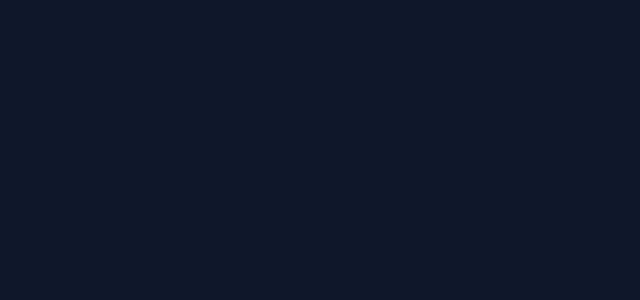
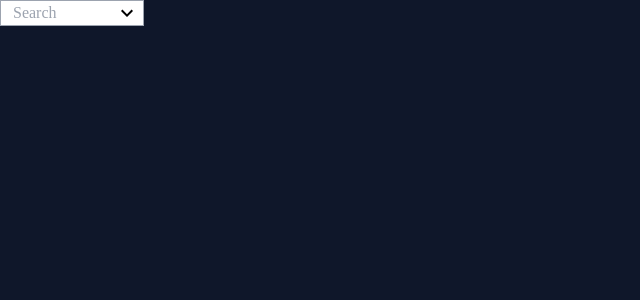
Before and after one commit to LokeshwarPrasad3/Student-Project-Hub, a React (Create React App) app in the folder Frontend/: page /select in a window 1280 px wide. Before the commit this address had no page. Shown: the top 300 px of the page, without its empty margins (0-640 px from the left). Built offline with nearby package versions, Linux system fonts and the light colour scheme; a web font is replaced by a local one.

Commit message:
Initialize custom Selection input

```diff
--- a/Frontend/src/App.js
+++ b/Frontend/src/App.js
@@ -6,7 +6,7 @@ import ProfilePage from './Pages/ProfilePage'
 import ProjectPage from './Pages/ProjectPage'
 import DocsPage from './Pages/DocsPage';
 import MessagePage from './Pages/MessagePage';
-
+import CustomSelection from './Components/CustomInput/CustomSelection';
 
 
 function App() {
@@ -25,6 +25,7 @@ function App() {
         <Route path="/docs" element={<DocsPage />} />
         {/* Messages page */}
         <Route path="/message" element={<MessagePage />} />
+        <Route path="/select" element={<CustomSelection />} />
 
       </Routes>
     </>
--- /dev/null
+++ b/Frontend/src/Components/CustomInput/CustomSelection.jsx
@@ -0,0 +1,51 @@
+import React, { useState } from 'react'
+import ExpandMoreIcon from '@mui/icons-material/ExpandMore';
+
+
+const CustomSelection = () => {
+
+    const [inputValue, setInputValue] = useState("");
+
+    const [showList, setShowList] = useState(false);
+
+    const listValues = [
+        "HTML", "CSS", "JavaScript", "React", "Talwind", "Bootstrap", "NodeJS", "ExpressJS", "Mongodb"
+    ]
+
+    const toggleList = () => {
+        setShowList(!showList);
+    }
+
+
+
+
+
+    return (
+        <>
+
+            <div className="selection_container font-signika flex flex-col h-full w-36 ">
+                <div className="input_box w-full bg-white border-[1px] flex justify-between items-center px-1 border-gray-400 overflow-hidden">
+                    <input
+                    onChange={(e)=> setInputValue(e.target.value)}
+                     className=' focus:outline-none w-[70%] px-1 border-none' type="text" name="" onclick="getvalue()" id="input_value" placeholder=" Search" />
+
+                    <ExpandMoreIcon className=' cursor-pointer'
+                        onClick={toggleList}
+                    />
+                </div>
+                <ul className={`list_box bg-white ${showList ? 'block' : 'hidden'} max-h-[120px] overflow-y-auto`}>
+                    {
+                        listValues.map((element) => {
+                            return (
+                                <li className="list flex justify-center items-center w-full cursor-pointer list-none hover:bg-slate-400">{element}</li>
+                            )
+                        })
+                    }
+                </ul>
+            </div>
+
+        </>
+    )
+}
+
+export default CustomSelection
```
